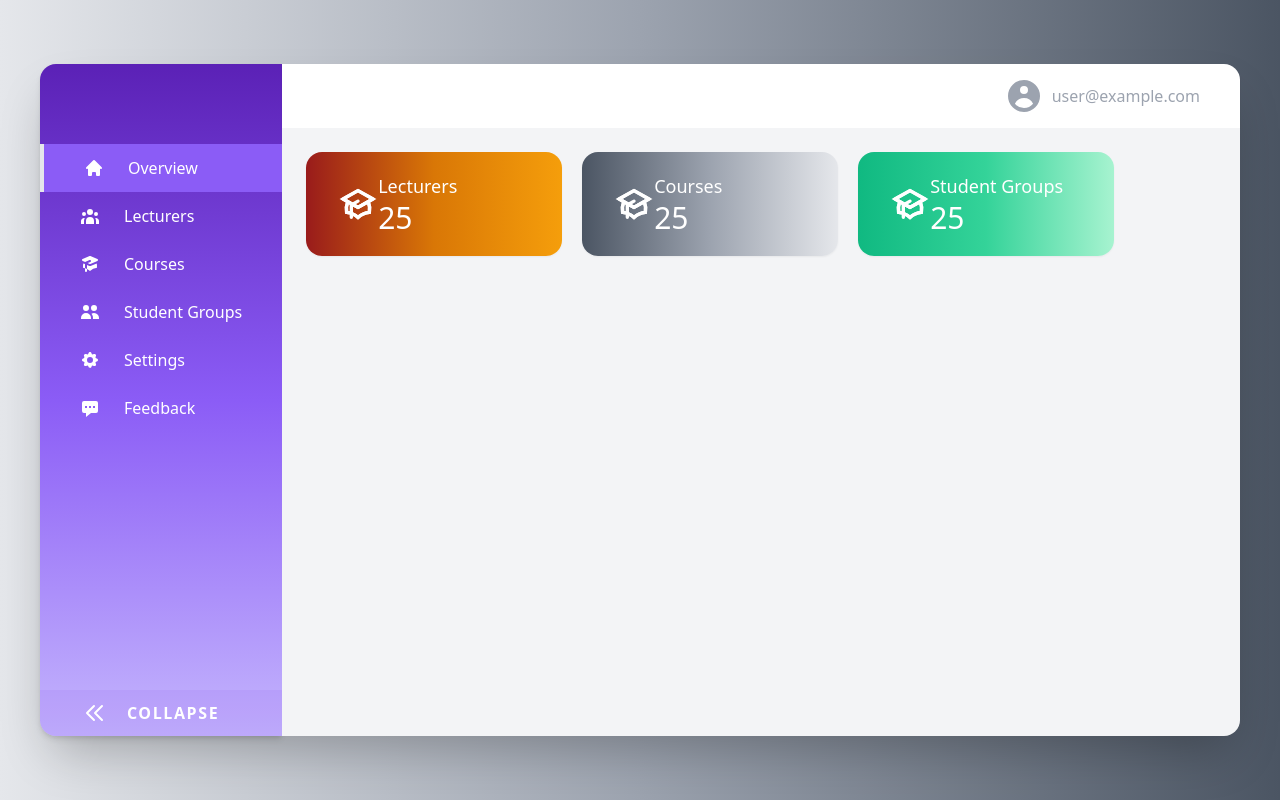
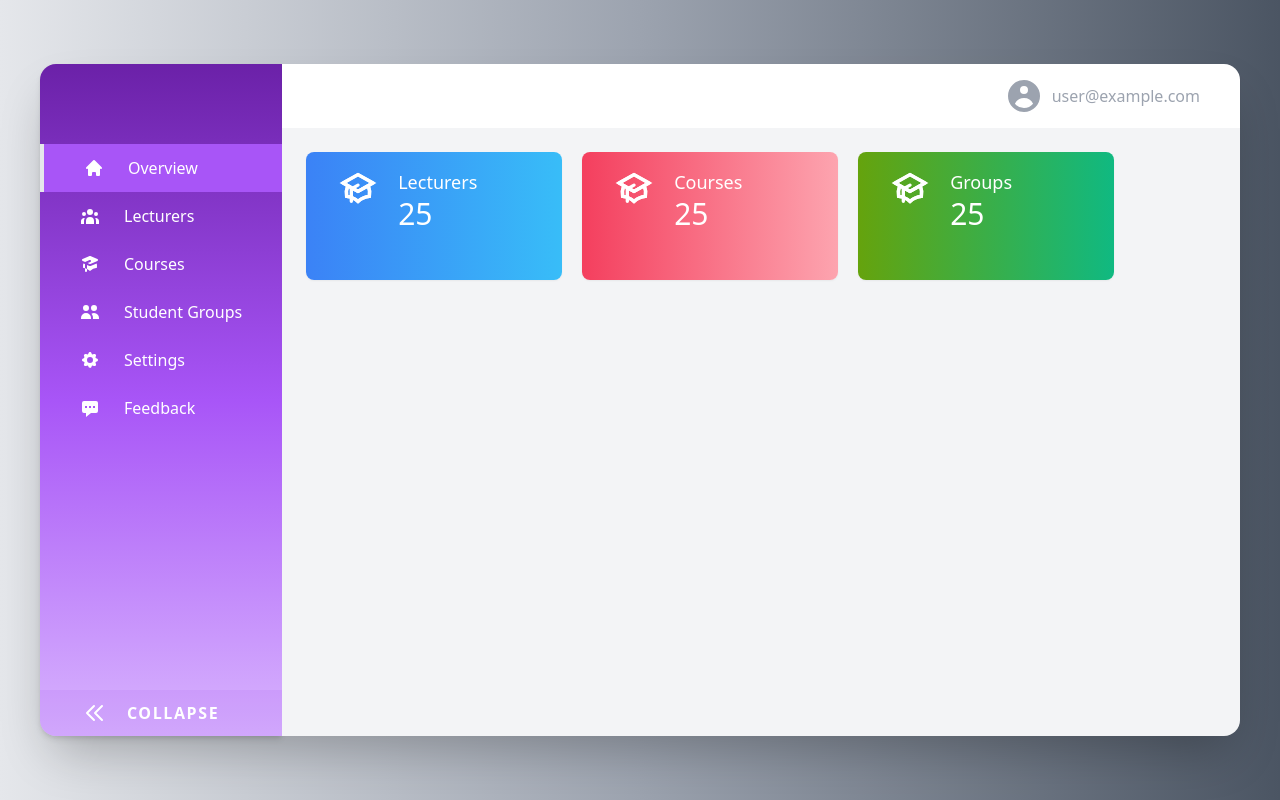
Before and after one commit to knotuteye/kronos-live, a React (Create React App) app: page /dashboard in a window 1280 px wide. Built offline with nearby package versions, Linux system fonts and the light colour scheme; no server answers; sample sign-in values are in the browser's storage.

Commit message:
modded tailwind colors & finished DisplayCard aesthetic

```diff
--- a/src/components/DisplayCard.js
+++ b/src/components/DisplayCard.js
@@ -5,10 +5,10 @@ export default function DisplayCard({ icon, backdrop, data, label, path }) {
   return (
     <Link
       to={path}
-      className={`flex rounded-2xl px-8 py-5 shadow-sm hover:shadow-lg w-64 text-white items-center ${backdrop}`}
+      className={`flex rounded-lg px-8 h-32 py-4 shadow-sm hover:shadow-lg w-64 text-white ${backdrop}`}
     >
       <div className="">{icon}</div>
-      <div className="flex flex-col flex-1">
+      <div className="flex flex-col flex-1 ml-5">
         <p className="text-lg">{label}</p>
         <p className="text-3xl">{data}</p>
       </div>
--- a/src/pages/Dashboard/Overview/index.js
+++ b/src/pages/Dashboard/Overview/index.js
@@ -7,7 +7,7 @@ export default function Overview() {
     <div className="flex p-6">
       <div className="flex gap-5 flex-wrap">
         <DisplayCard
-          backdrop="bg-gradient-to-r from-red-800 via-yellow-600 to-yellow-500"
+          backdrop="bg-gradient-to-l from-light-blue-400 to-blue-500"
           icon={<AcademicCapIcon className="h-10"></AcademicCapIcon>}
           label="Lecturers"
           path="/dashboard/lecturers"
@@ -15,7 +15,7 @@ export default function Overview() {
         ></DisplayCard>
 
         <DisplayCard
-          backdrop="bg-gradient-to-l from-cool-gray-900 to-warm-gray-600"
+          backdrop="bg-gradient-to-l from-rose-300 to-rose-500"
           icon={<AcademicCapIcon className="h-10"></AcademicCapIcon>}
           label="Courses"
           path="/dashboard/courses"
@@ -23,9 +23,9 @@ export default function Overview() {
         ></DisplayCard>
 
         <DisplayCard
-          backdrop="bg-gradient-to-l from-green-200 via-green-400 to-green-500"
+          backdrop="bg-gradient-to-l from-emerald-500 to-lime-600"
           icon={<AcademicCapIcon className="h-10"></AcademicCapIcon>}
-          label="Student Groups"
+          label="Groups"
           path="/dashboard/groups"
           data={25}
         ></DisplayCard>
--- a/tailwind.config.js
+++ b/tailwind.config.js
@@ -1,3 +1,5 @@
+const colors = require("tailwindcss/colors");
+
 module.exports = {
   purge: ["./src/**/*.{js,jsx,ts,tsx}", "./public/index.html"],
   darkMode: false, // or 'media' or 'class'
@@ -11,7 +13,39 @@ module.exports = {
         masthead: "url('/src/resources/img/masthead.jpg')",
         _404: "url('/src/resources/img/404.jpg')",
         infinity: "url('/src/resources/img/infinity-loader.svg')",
+        "gradient-conic": "conic-gradient(var(--tw-gradient-stops))",
+        "gradient-conic-t": "conic-gradient(at top, var(--tw-gradient-stops))",
+        "gradient-conic-r":
+          "conic-gradient(at right, var(--tw-gradient-stops))",
+        "gradient-conic-b":
+          "conic-gradient(at bottom, var(--tw-gradient-stops))",
+        "gradient-conic-l": "conic-gradient(at left, var(--tw-gradient-stops))",
+        "gradient-conic-tr":
+          "conic-gradient(at top right, var(--tw-gradient-stops))",
+        "gradient-conic-tl":
+          "conic-gradient(at top left, var(--tw-gradient-stops))",
+        "gradient-conic-br":
+          "conic-gradient(at bottom right, var(--tw-gradient-stops))",
+        "gradient-conic-bl":
+          "conic-gradient(at bottom left, var(--tw-gradient-stops))",
       }),
+      colors: {
+        "blue-gray": colors.blueGray,
+        "cool-gray": colors.coolGray,
+        "true-gray": colors.trueGray,
+        "warm-gray": colors.warmGray,
+        orange: colors.orange,
+        amber: colors.amber,
+        lime: colors.lime,
+        emerald: colors.emerald,
+        teal: colors.teal,
+        cyan: colors.cyan,
+        "light-blue": colors.lightBlue,
+        violet: colors.violet,
+        purple: colors.purple,
+        fuchsia: colors.fuchsia,
+        rose: colors.rose,
+      },
       fontFamily: {
         Poppins: ["Poppins"],
       },
```
